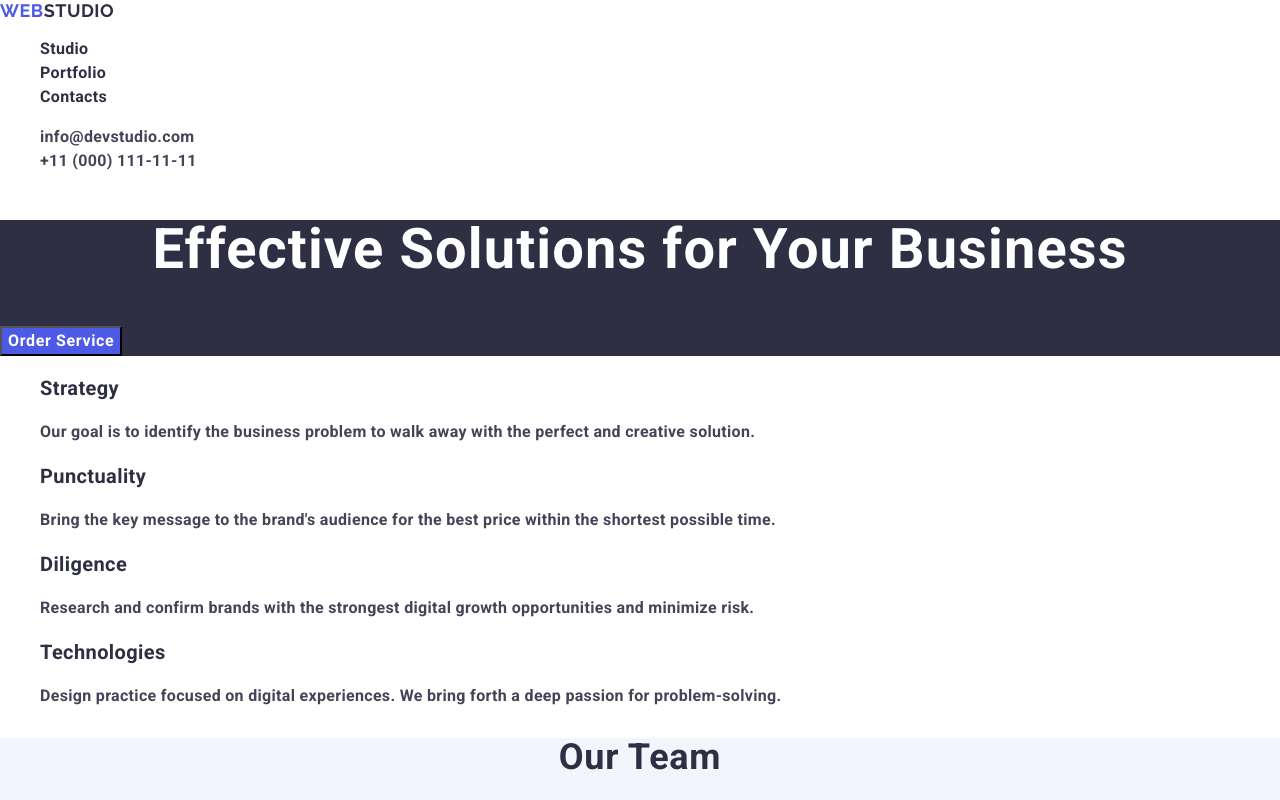
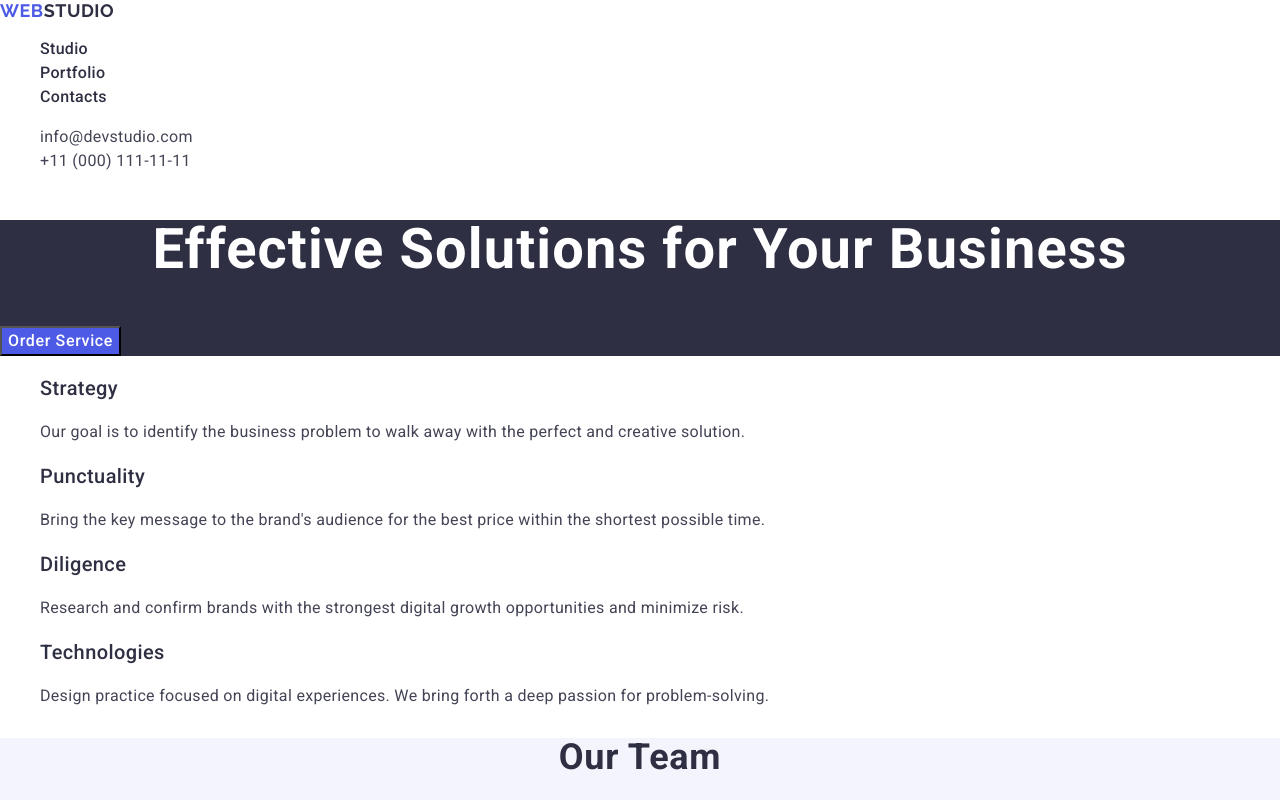
Before and after one commit to AlexJ4uk/goit-markup-hw-02, a plain HTML site: page index.html in a window 1280 px wide. Shown: the top 800 px of the page. Drawn offline with nearby package versions, Linux system fonts and the light colour scheme.

Commit message:
fix fonts

```diff
--- a/index.html
+++ b/index.html
@@ -14,7 +14,7 @@
     <link rel="preconnect" href="https://fonts.googleapis.com" />
     <link rel="preconnect" href="https://fonts.gstatic.com" crossorigin />
     <link
-      href="https://fonts.googleapis.com/css2?family=Raleway:wght@400;500;700&family=Roboto:wght@700&display=swap"
+      href="https://fonts.googleapis.com/css2?family=Raleway:wght@700&family=Roboto:wght@400;500;700&display=swap"
       rel="stylesheet"
     />
     <link rel="stylesheet" href="./css/styles.css" />
```
